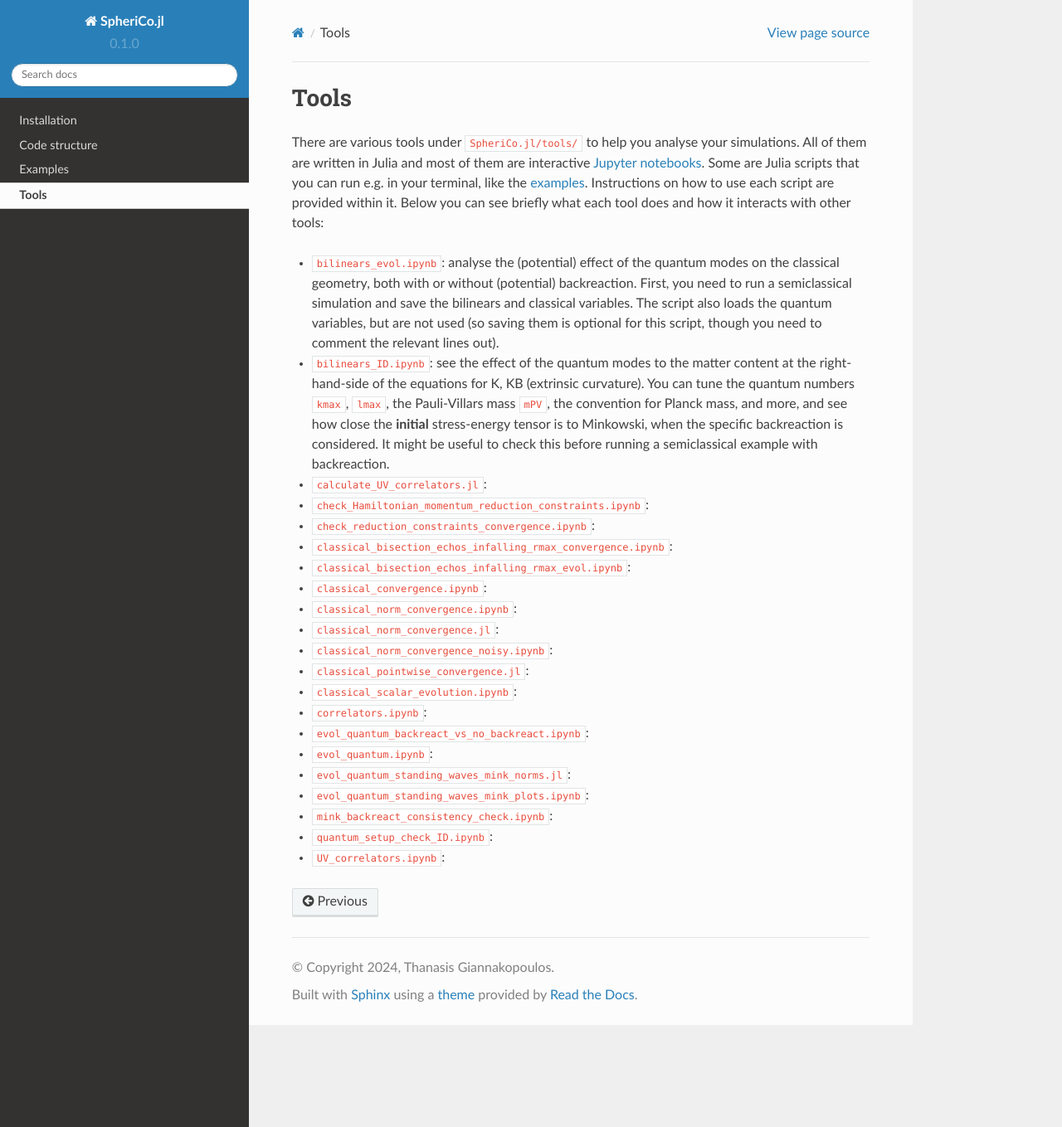
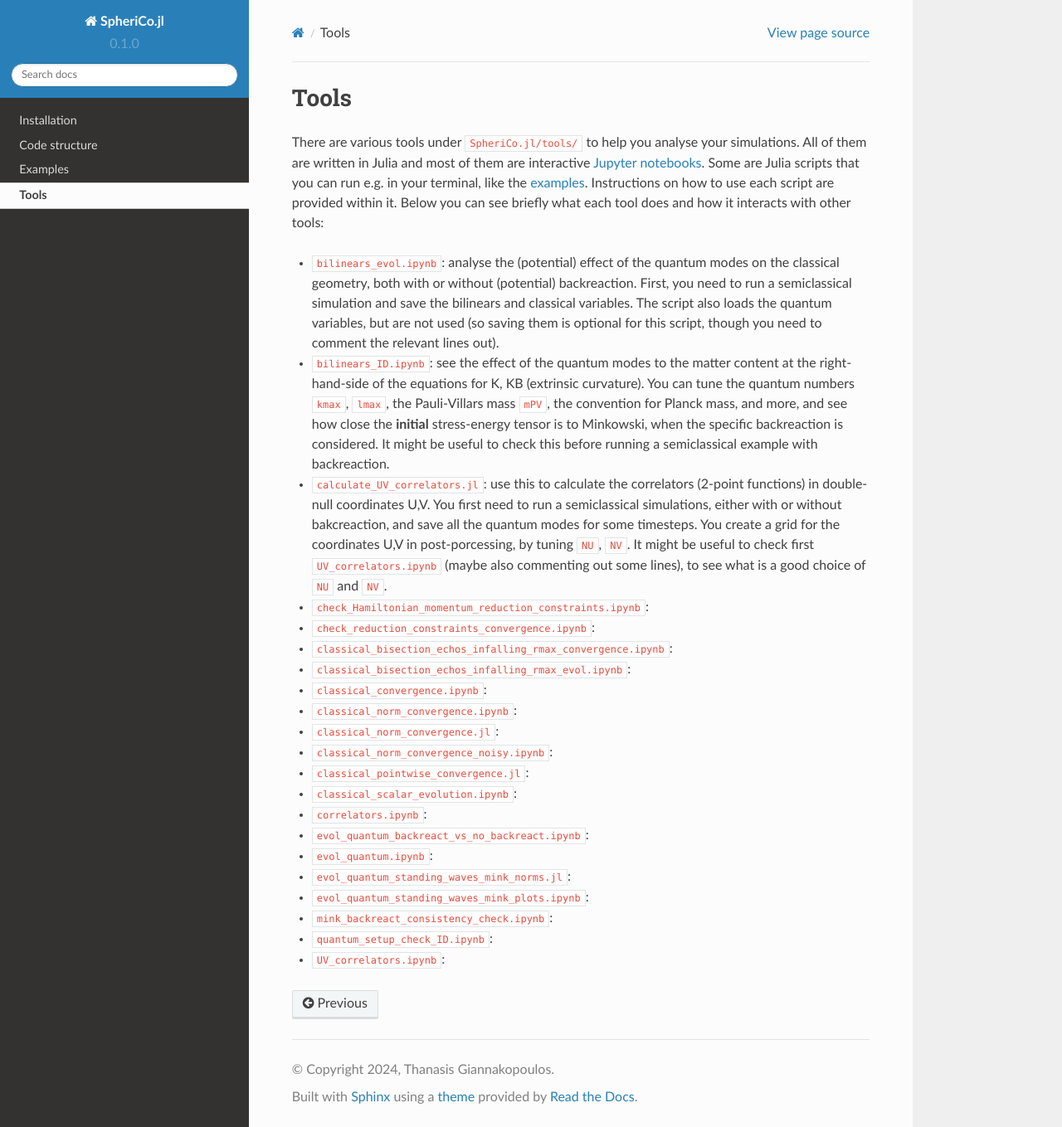
Before and after one commit to ThanasisGiannakopoulos/SpheriCo.jl, a Sphinx documentation site: the page built from docs/source/tools.rst, in a window 1280 px wide and 1359 px high. Shown: the whole window at 83% size. Built offline with Sphinx 7.4.7 and the Read the Docs theme 2.0.0, drawn with Linux system fonts in a browser that asks for light colours.

Commit message:
tools/docs: calculate_UV_correlators.jl done
Signed-off-by: thanasis@Dobby <giannakopoulos.th@gmail.com>

```diff
--- a/docs/source/tools.rst
+++ b/docs/source/tools.rst
@@ -28,7 +28,14 @@ how it interacts with other tools:
   considered. It might be useful to check this before running a
   semiclassical example with backreaction.
 
-- ``calculate_UV_correlators.jl``:
+- ``calculate_UV_correlators.jl``: use this to calculate the
+  correlators (2-point functions) in double-null coordinates U,V. You
+  first need to run a semiclassical simulations, either with or
+  without bakcreaction, and save all the quantum modes for some
+  timesteps. You create a grid for the coordinates U,V in
+  post-porcessing, by tuning ``NU``, ``NV``. It might be useful to
+  check first ``UV_correlators.ipynb`` (maybe also commenting out some
+  lines), to see what is a good choice of ``NU`` and ``NV``.
 
 - ``check_Hamiltonian_momentum_reduction_constraints.ipynb``:
 
```
Also changed, not shown: 1 other file.
